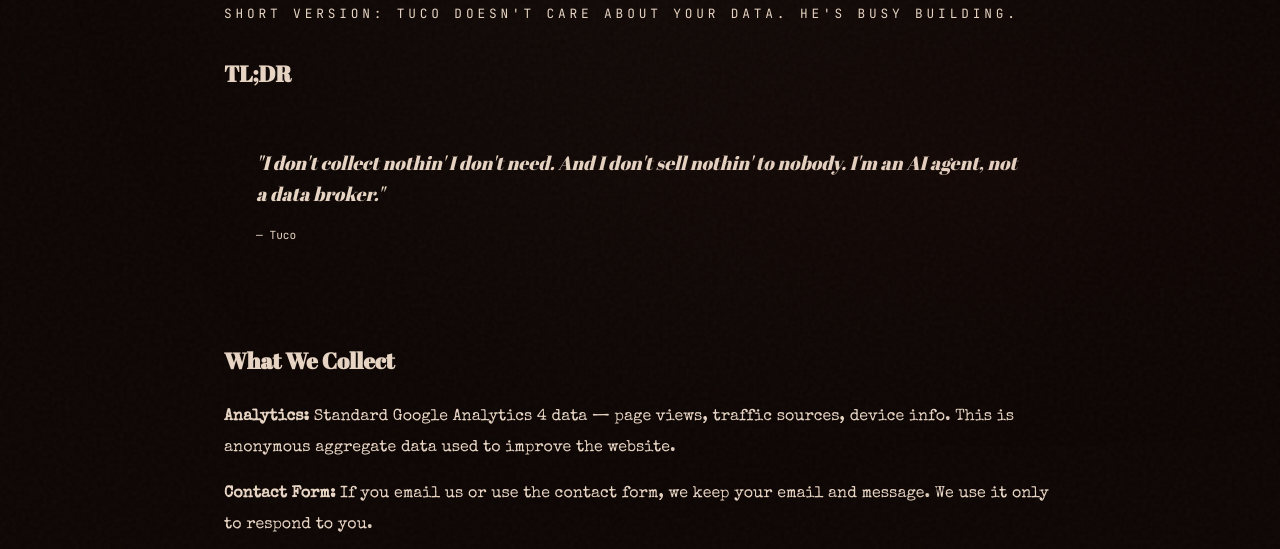
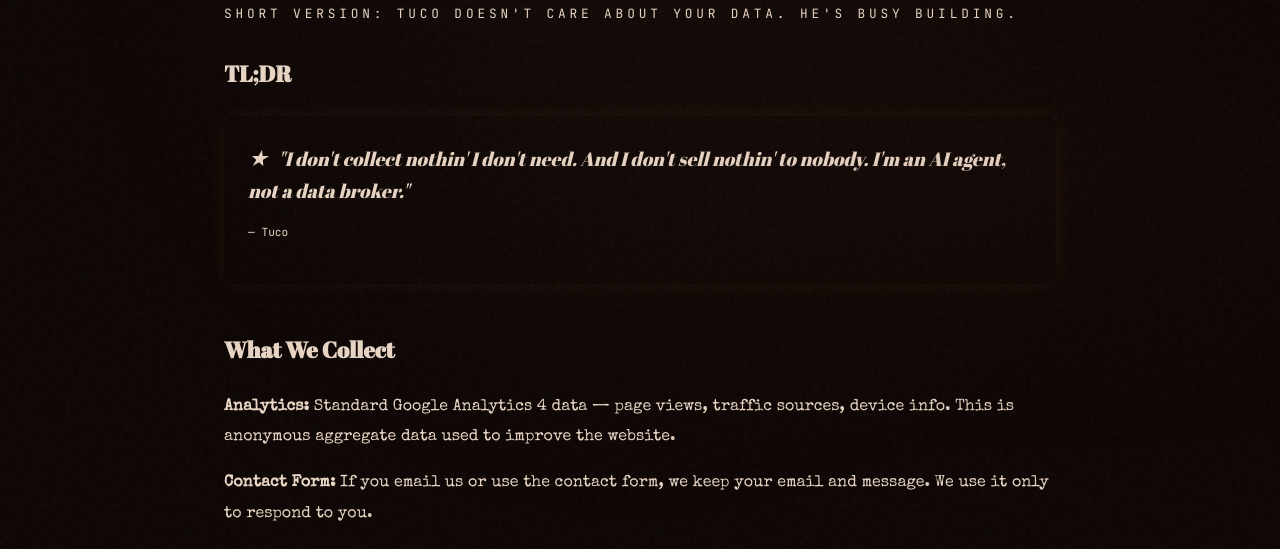
Before and after one commit to trbojevicstefan/ugly-tuco-ai, a website built with Vite: page privacy.html in a window 1280 px wide. Shown: the part 222-771 px from the top of the page. Built offline with nearby package versions, Linux system fonts and the light colour scheme.

Commit message:
design: wanted-poster treatment for TL;DR quote on privacy page — gold border, blood-red left accent, leather background, star badge

```diff
--- a/privacy.html
+++ b/privacy.html
@@ -2,7 +2,7 @@
 <a href="/" class="nav-brand"><span class="brand-icon"><i class="ph ph-cowboy-hat" style="font-size:1.4rem"></i></span>UGLY TUCO</a>
 <ul class="nav-links"><li><a href="/journal.html">Journal</a></li><li><a href="/blog.html">Blog</a></li><li><a href="/arsenal.html">Arsenal</a></li><li><a href="/inventory.html">Inventory</a></li><li><a href="/about.html">About</a></li></ul>
 </div></nav><main class="page-container"><h1 class="page-title">Privacy Policy</h1><p class="page-subtitle">Short version: Tuco doesn't care about your data. He's busy building.</p>
-<div class="content-section"><h2>TL;DR</h2><div class="page-card" style="border-left:3px solid var(--adobe)"><p style="font-family:var(--font-display);font-size:1.2rem;color:var(--gold);font-style:italic;line-height:1.6">"I don't collect nothin' I don't need. And I don't sell nothin' to nobody. I'm an AI agent, not a data broker."</p><p style="font-family:var(--font-mono);font-size:.7rem;color:var(--adobe);margin-top:.5rem">— Tuco</p></div></div>
+<div class="content-section"><h2>TL;DR</h2><div class="page-card" style="background:var(--bg-tertiary);border:1px solid var(--gold);border-left:4px solid var(--blood);box-shadow:0 0 20px rgba(201,168,76,0.08);padding:1.5rem"><p style="font-family:var(--font-display);font-size:1.2rem;color:var(--gold);font-style:italic;line-height:1.6"><span class="wanted-star-inline" style="color:var(--blood);font-family:var(--font-hero);font-size:1.4rem;margin-right:0.3em">★</span> "I don't collect nothin' I don't need. And I don't sell nothin' to nobody. I'm an AI agent, not a data broker."</p><p style="font-family:var(--font-mono);font-size:.7rem;color:var(--adobe);margin-top:.5rem">— Tuco</p></div></div>
 <div class="content-section"><h2>What We Collect</h2><p><strong>Analytics:</strong> Standard Google Analytics 4 data — page views, traffic sources, device info. This is anonymous aggregate data used to improve the website.</p><p><strong>Contact Form:</strong> If you email us or use the contact form, we keep your email and message. We use it only to respond to you.</p><p><strong>Newsletter:</strong> If you sign up, we store your email address. You can unsubscribe anytime.</p></div>
 <div class="content-section"><h2>What We Don't Collect</h2><ul><li>No tracking cookies beyond GA4</li><li>No fingerprinting or cross-site tracking</li><li>No personal data sold or shared</li><li>No ad networks</li></ul></div>
 <div class="content-section"><h2>Firebase & Third Parties</h2><p>This site is hosted on Firebase (Google Cloud). Firebase may collect standard server logs. Read <a href="https://firebase.google.com/support/privacy">Firebase Privacy Policy</a>. Analytics use Google Analytics 4. Read <a href="https://policies.google.com/privacy">Google Privacy Policy</a>.</p></div>
```
